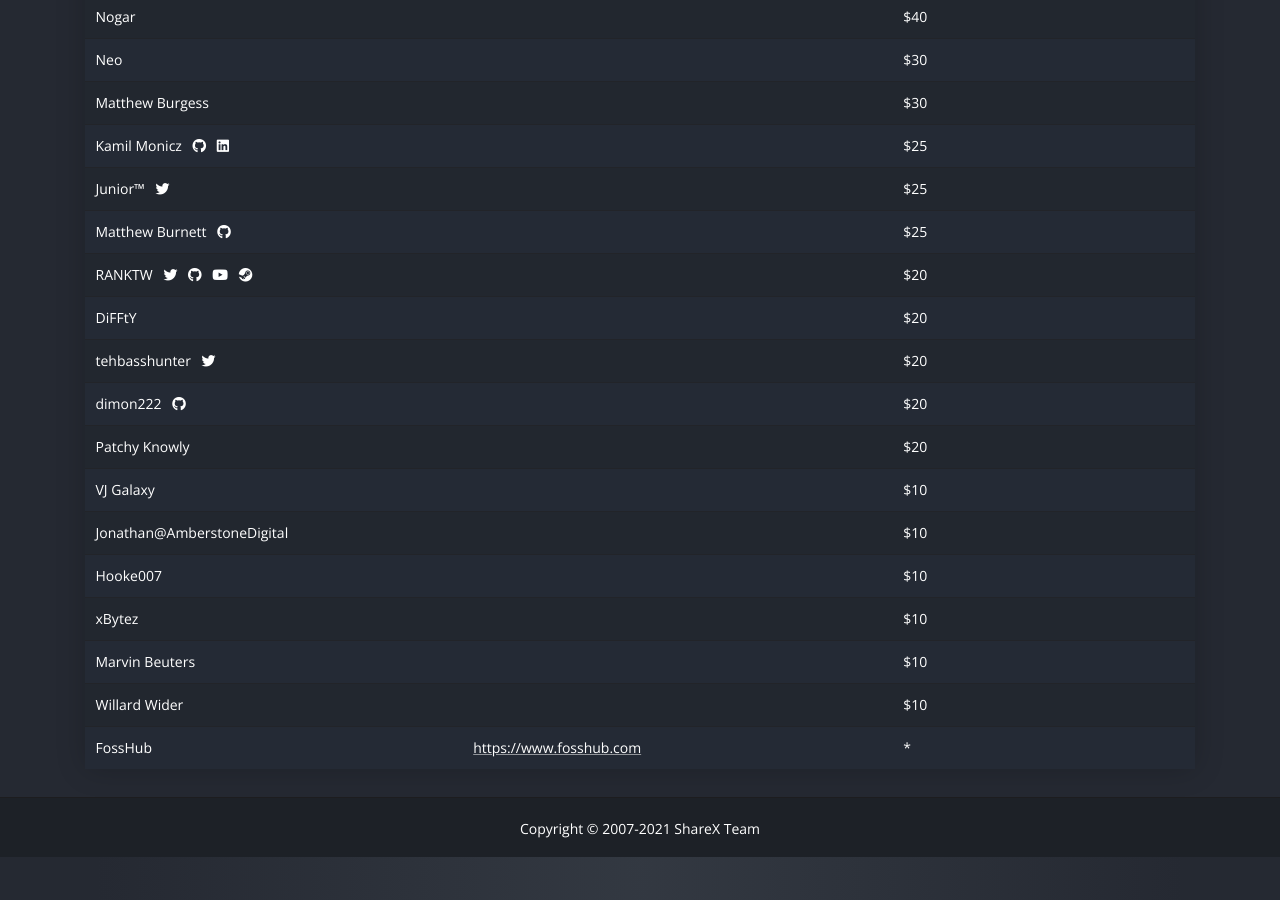
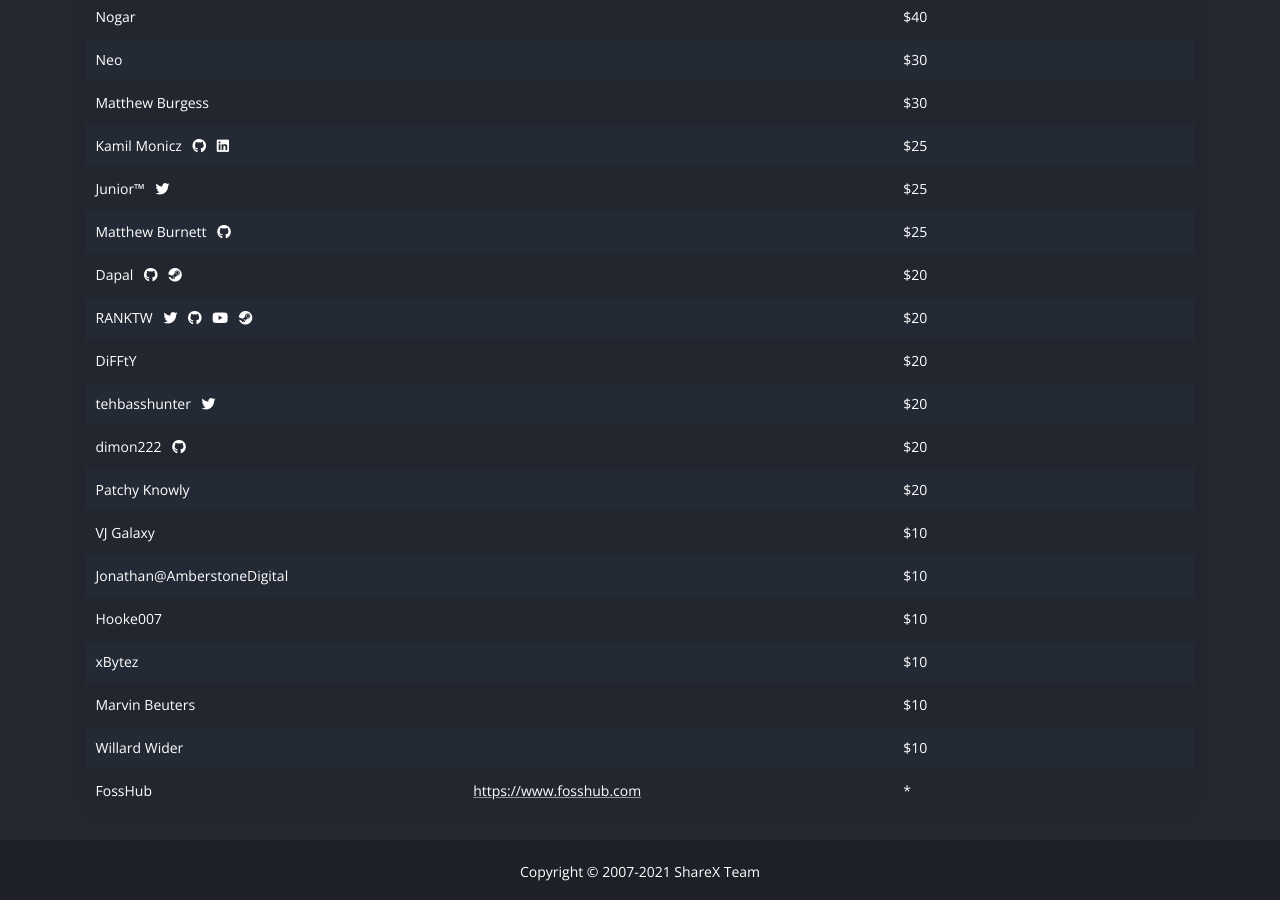
Before and after one commit to ShareX/sharex.github.io, a Jekyll site: the page built from donate/index.html, in a window 1280 px wide and 900 px high, scrolled down 2073 px. Built offline with Jekyll 4.4.1, drawn with Linux system fonts in a browser that asks for light colours.

Commit message:
Update donators.yml

```diff
--- a/_data/donators.yml
+++ b/_data/donators.yml
@@ -203,3 +203,8 @@
   instagram: https://www.instagram.com/gschichte.chischte
   website: https://www.gschichte-chischte.ch
   amount: 85
+
+- name: Dapal
+  github: https://github.com/dapal-003
+  steam: https://steamcommunity.com/id/Dapal-003/
+  amount: 20
```
